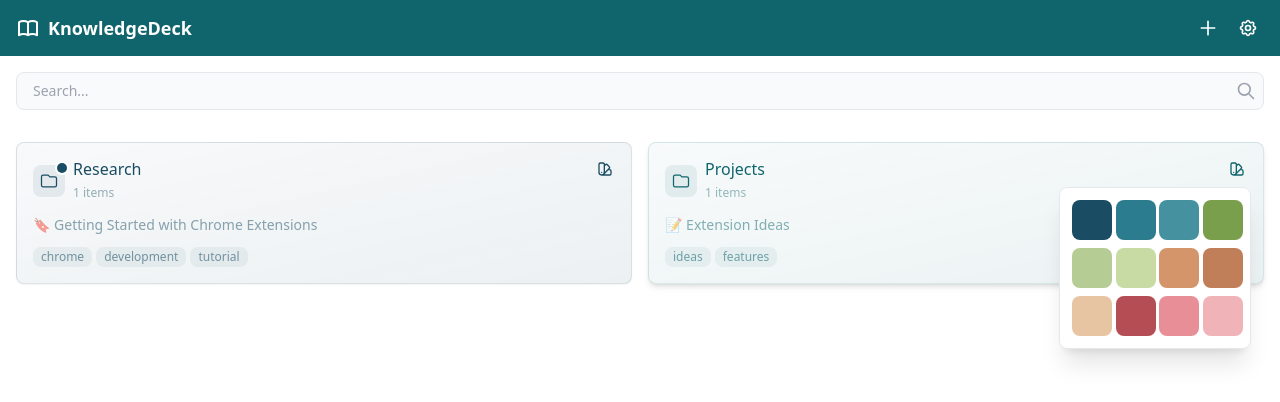
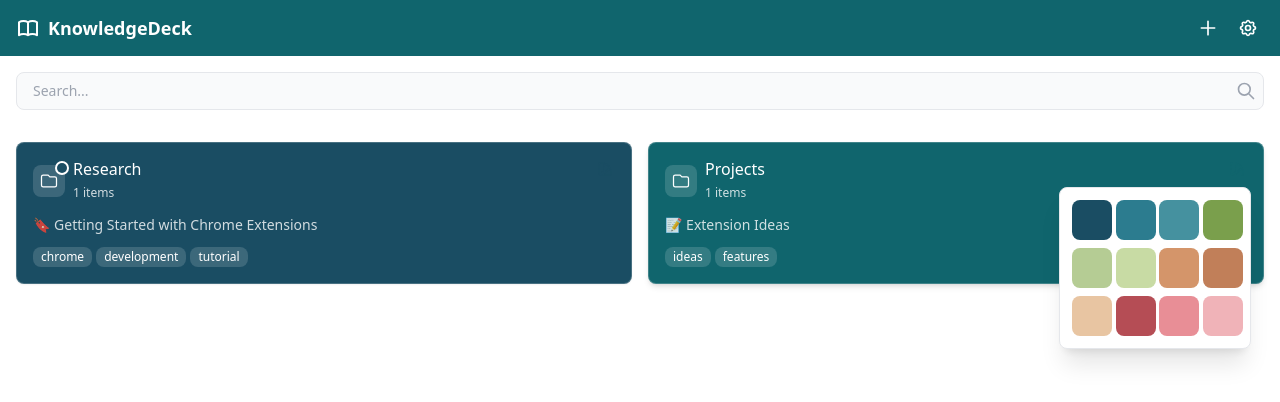
Before and after one commit to Hanko-Swart/KnowledgeDeck, a React (Vite) app: page / in a window 1280 px wide. Both pictures are taken after a click on the button 1237 px from the left and 169 px from the top of the page. Shown: the top 402 px of the page. Built offline with nearby package versions, Linux system fonts and the light colour scheme.

Commit message:
Implement persistent folder storage with local storage sync
- Add folder loading and saving functionality using storage utilities
- Implement default folder initialization if no folders exist
- Add useEffect hooks to manage folder persistence
- Enhance Sidebar with automatic folder synchronization

```diff
--- a/src/components/folders/FolderCard.tsx
+++ b/src/components/folders/FolderCard.tsx
@@ -40,10 +40,40 @@ export const FolderCard: React.FC<FolderCardProps> = ({
 
   // Generate color styles based on the folder's color
   const getColorStyles = (baseColor: string = '#10656d') => {
+    // Calculate luminance to determine if we should use light or dark text
+    const hex = baseColor.replace('#', '');
+    const r = parseInt(hex.substr(0, 2), 16) / 255;
+    const g = parseInt(hex.substr(2, 2), 16) / 255;
+    const b = parseInt(hex.substr(4, 2), 16) / 255;
+    const luminance = (0.299 * r + 0.587 * g + 0.114 * b);
+    const isLight = luminance > 0.5;
+
+    // For light backgrounds, we use darker shades of the same color
+    // For dark backgrounds, we use lighter shades of white
+    const getShade = (opacity: number) => {
+      if (isLight) {
+        // Darken the base color for text on light backgrounds
+        const darkenAmount = 0.4; // 40% darker
+        const darkR = Math.max(r - darkenAmount, 0);
+        const darkG = Math.max(g - darkenAmount, 0);
+        const darkB = Math.max(b - darkenAmount, 0);
+        return `rgba(${darkR * 255}, ${darkG * 255}, ${darkB * 255}, ${opacity})`;
+      } else {
+        // Use white with opacity for text on dark backgrounds
+        return `rgba(255, 255, 255, ${opacity})`;
+      }
+    };
+
     return {
-      background: `linear-gradient(to right bottom, ${baseColor}08, ${baseColor}15)`,
-      borderColor: `${baseColor}20`,
+      background: baseColor,
+      borderColor: isLight ? `${baseColor}70` : 'rgba(255, 255, 255, 0.2)',
       accentColor: baseColor,
+      textColor: getShade(1), // Full opacity for main text
+      mutedTextColor: getShade(0.8), // 80% opacity for secondary text
+      lightTextColor: getShade(0.6), // 60% opacity for tertiary text
+      tagBg: isLight ? `${baseColor}20` : 'rgba(255, 255, 255, 0.15)',
+      tagText: isLight ? baseColor : '#ffffff',
+      iconBg: isLight ? `${baseColor}20` : 'rgba(255, 255, 255, 0.15)',
     };
   };
 
@@ -65,7 +95,7 @@ export const FolderCard: React.FC<FolderCardProps> = ({
       }}
     >
       {/* Color Picker Button */}
-      <div className="absolute top-3 right-3 z-20">
+      <div className="absolute top-3 right-3 z-[100]">
         <button
           className="p-1.5 rounded-lg hover:bg-black/5 transition-colors"
           onClick={(e) => {
@@ -93,15 +123,17 @@ export const FolderCard: React.FC<FolderCardProps> = ({
         {/* Color Picker Popup */}
         {isColorPickerOpen && (
           <>
+            {/* Backdrop */}
             <div
-              className="fixed inset-0 z-30"
+              className="fixed inset-0 z-[9998]"
               onClick={(e) => {
                 e.stopPropagation();
                 setIsColorPickerOpen(false);
               }}
             />
+            {/* Color Picker Panel */}
             <div
-              className="absolute right-0 top-8 bg-white rounded-lg shadow-xl border border-gray-200 p-3 w-48 z-40"
+              className="absolute right-0 top-8 bg-white rounded-lg shadow-xl border border-gray-200 p-3 w-48 z-[9999]"
               onClick={e => e.stopPropagation()}
             >
               <div className="grid grid-cols-4 gap-2">
@@ -135,11 +167,11 @@ export const FolderCard: React.FC<FolderCardProps> = ({
       <div className="flex items-center gap-2 mb-3">
         <span
           className="p-1.5 rounded-lg relative"
-          style={{ backgroundColor: `${colors.accentColor}15` }}
+          style={{ backgroundColor: colors.iconBg }}
         >
           <svg
             className="w-5 h-5"
-            style={{ color: colors.accentColor }}
+            style={{ color: colors.textColor }}
             fill="none"
             stroke="currentColor"
             viewBox="0 0 24 24"
@@ -162,13 +194,13 @@ export const FolderCard: React.FC<FolderCardProps> = ({
         <div>
           <h3
             className="text-base font-medium leading-tight"
-            style={{ color: colors.accentColor }}
+            style={{ color: colors.textColor }}
           >
             {folder.name}
           </h3>
           <span
             className="text-xs"
-            style={{ color: `${colors.accentColor}70` }}
+            style={{ color: colors.mutedTextColor }}
           >
             {items.length} items
           </span>
@@ -182,7 +214,7 @@ export const FolderCard: React.FC<FolderCardProps> = ({
             <div
               key={item.id}
               className="text-sm truncate"
-              style={{ color: `${colors.accentColor}80` }}
+              style={{ color: colors.mutedTextColor }}
             >
               {item.type === 'bookmark' ? '🔖' : '📝'} {item.title}
             </div>
@@ -190,7 +222,7 @@ export const FolderCard: React.FC<FolderCardProps> = ({
           {items.length > 2 && (
             <div
               className="text-sm"
-              style={{ color: `${colors.accentColor}60` }}
+              style={{ color: colors.lightTextColor }}
             >
               +{items.length - 2} more...
             </div>
@@ -199,7 +231,7 @@ export const FolderCard: React.FC<FolderCardProps> = ({
       ) : (
         <div
           className="text-sm mb-3"
-          style={{ color: `${colors.accentColor}60` }}
+          style={{ color: colors.lightTextColor }}
         >
           Empty folder
         </div>
@@ -213,8 +245,8 @@ export const FolderCard: React.FC<FolderCardProps> = ({
               key={tag}
               className="px-2 py-0.5 text-xs rounded-lg"
               style={{
-                backgroundColor: `${colors.accentColor}10`,
-                color: `${colors.accentColor}90`,
+                backgroundColor: colors.tagBg,
+                color: colors.tagText,
               }}
             >
               {tag}
@@ -223,7 +255,7 @@ export const FolderCard: React.FC<FolderCardProps> = ({
           {tags.length > 3 && (
             <span
               className="text-xs"
-              style={{ color: `${colors.accentColor}60` }}
+              style={{ color: colors.lightTextColor }}
             >
               +{tags.length - 3} more
             </span>
--- a/src/components/layout/Sidebar.tsx
+++ b/src/components/layout/Sidebar.tsx
@@ -1,4 +1,4 @@
-import React, { useState } from 'react';
+import React, { useState, useEffect } from 'react';
 import { SearchBar } from '@components/search/SearchBar';
 import { CardGrid } from '@components/cards/CardGrid';
 import { FolderCard } from '@components/folders/FolderCard';
@@ -6,17 +6,39 @@ import { FolderNavigation } from '@components/navigation/FolderNavigation';
 import type { CardData } from '@components/cards/Card';
 import type { Folder } from '@/types/folder';
 import { AddNewMenu } from '@components/modals/AddNewMenu';
+import { getFolders, saveFolders } from '@/storage/folderStorage';
 
 export const Sidebar: React.FC = () => {
   const [viewMode, setViewMode] = useState<'list' | 'grid'>('list');
   const [currentFolderId, setCurrentFolderId] = useState<string | null>(null);
   const [isAddMenuOpen, setIsAddMenuOpen] = useState(false);
-  const [mockFolders, setMockFolders] = useState<Folder[]>([
+  const [mockFolders, setMockFolders] = useState<Folder[]>([]);
+
+  // Load folders from storage on component mount
+  useEffect(() => {
+    const loadFolders = async () => {
+      const storedFolders = await getFolders();
+      if (storedFolders.length > 0) {
+        setMockFolders(storedFolders);
+      } else {
+        // Initialize with default folders if none exist
+        const defaultFolders: Folder[] = [
           { id: '1', name: 'Research', parentId: null, color: '#1a4d63' },
           { id: '2', name: 'Projects', parentId: null },
           { id: '3', name: 'Articles', parentId: '1' },
           { id: '4', name: 'Ideas', parentId: '2' },
-  ]);
+        ];
+        setMockFolders(defaultFolders);
+        await saveFolders(defaultFolders);
+      }
+    };
+    loadFolders();
+  }, []);
+
+  // Save folders whenever they change
+  useEffect(() => {
+    saveFolders(mockFolders);
+  }, [mockFolders]);
 
   const mockCards: CardData[] = [
     {
@@ -77,11 +99,14 @@ export const Sidebar: React.FC = () => {
     : [];
 
   const handleColorChange = (folderId: string, color: string) => {
-    setMockFolders(prev => prev.map(folder =>
+    setMockFolders(prev => {
+      const updated = prev.map(folder =>
         folder.id === folderId
           ? { ...folder, color }
           : folder
-    ));
+      );
+      return updated;
+    });
   };
 
   const handleAddBookmark = async (folderId: string) => {
--- /dev/null
+++ b/src/storage/folderStorage.ts
@@ -0,0 +1,12 @@
+import { Folder } from '@/types/folder';
+
+const FOLDERS_STORAGE_KEY = 'knowledgeDeck_folders';
+
+export const getFolders = async (): Promise<Folder[]> => {
+  const result = await chrome.storage.local.get(FOLDERS_STORAGE_KEY);
+  return result[FOLDERS_STORAGE_KEY] || [];
+};
+
+export const saveFolders = async (folders: Folder[]): Promise<void> => {
+  await chrome.storage.local.set({ [FOLDERS_STORAGE_KEY]: folders });
+};
```
Lines whose indentation alone changed are shown as unchanged.
